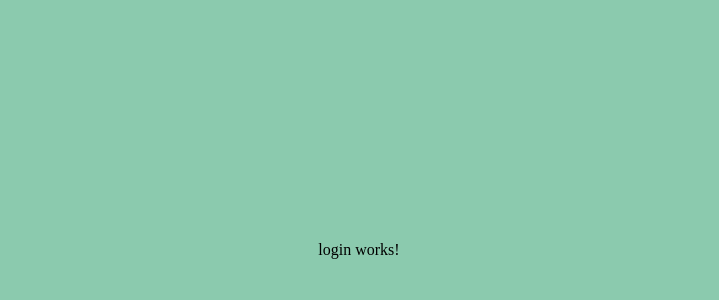
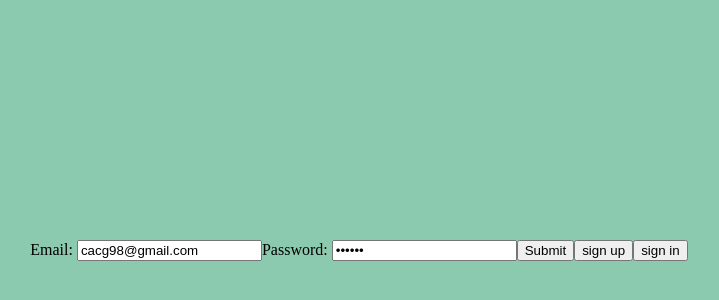
Before and after one commit to cacg98/meals-app, an Angular app: page /login in a window 1280 px wide. Shown: the part 150-450 px from the top of the page, without its empty margins (281-1000 px from the left). Built offline with nearby package versions, Linux system fonts and the light colour scheme.

Commit message:
wip: login form

```diff
--- a/src/app/app.routes.ts
+++ b/src/app/app.routes.ts
@@ -2,5 +2,5 @@ import { Routes } from '@angular/router';
 
 export const routes: Routes = [
     {path: '', pathMatch: 'full', redirectTo: 'login'},
-    {path: 'login', loadComponent: () => import('./features/login/login.component').then(mod => mod.LoginComponent)},
+    {path: 'login', loadComponent: () => import('./features/login/login.component').then(comp => comp.LoginComponent)},
 ];
--- a/src/app/common/interceptors/api/api.interceptor.ts
+++ b/src/app/common/interceptors/api/api.interceptor.ts
@@ -7,8 +7,12 @@ import { AuthTokensService } from '../../services/auth-tokens/auth-tokens.servic
 import * as authEndpoints from '../../endpoints/auth';
 
 export const apiInterceptor: HttpInterceptorFn = (req, next) => {
+	const authUrls = [
+		authEndpoints.REGISTER,
+		authEndpoints.LOGIN
+	];
 
-	if (req.url === authEndpoints.LOGIN) {
+	if (authUrls.includes(req.url)) {
 		return next(req);
 	}
 
--- a/src/app/features/login/login.component.html
+++ b/src/app/features/login/login.component.html
@@ -1,3 +1,11 @@
 <div class="bg">
-    <p>login works!</p>
+    <form [formGroup]="profileForm" (ngSubmit)="onSubmit()">
+        <label for="email">Email: </label>
+        <input id="email" type="email" formControlName="email">
+        <label for="password">Password: </label>
+        <input id="password" type="password" formControlName="password">
+        <button type="submit" [disabled]="profileForm.invalid">Submit</button>
+    </form>
+    <button (click)="isSignUp = true">sign up</button>
+    <button (click)="isSignUp = false">sign in</button>
 </div>
--- a/src/app/features/login/login.component.scss
+++ b/src/app/features/login/login.component.scss
@@ -1,4 +1,4 @@
-@import '../../../styles.scss';
+@import '../../../assets/scss/colors';
 
 .bg {
     background-color: $viridian-300;
--- a/src/app/features/login/login.component.ts
+++ b/src/app/features/login/login.component.ts
@@ -1,12 +1,39 @@
-import { Component } from '@angular/core';
+import { Component, inject } from '@angular/core';
+import { FormBuilder, FormsModule, ReactiveFormsModule, Validators } from '@angular/forms';
+import { AuthService } from '../../common/services/auth/auth.service';
 
 @Component({
   selector: 'app-login',
   standalone: true,
-  imports: [],
+  imports: [FormsModule, ReactiveFormsModule],
   templateUrl: './login.component.html',
   styleUrl: './login.component.scss'
 })
 export class LoginComponent {
+  private formBuilder = inject(FormBuilder)
+  private authSerive = inject(AuthService)
 
+  profileForm = this.formBuilder.nonNullable.group({
+    email: ['cacg98@gmail.com', Validators.required],
+    password: ['123456', Validators.required]
+  })
+
+  isSignUp: boolean = true
+
+  onSubmit() {
+    const { email, password } = this.profileForm.value
+
+    const observable = this.isSignUp ?
+      this.authSerive.register(email!, password!) :
+      this.authSerive.login(email!, password!)
+
+    observable.subscribe({
+      next: res => {
+        console.log(res)
+      },
+      error: err => {
+        console.log(err)
+      }
+    })
+  }
 }
--- /dev/null
+++ b/src/assets/scss/colors.scss
@@ -0,0 +1,11 @@
+$viridian-50: #f0f9f5;
+$viridian-100: #dbf0e4;
+$viridian-200: #b9e1cd;
+$viridian-300: #8bcaae;
+$viridian-400: #59ae8b;
+$viridian-500: #328264;
+$viridian-600: #277459;
+$viridian-700: #1f5d48;
+$viridian-800: #1b4a3b;
+$viridian-900: #173d31;
+$viridian-950: #0c221c;
--- a/src/styles.scss
+++ b/src/styles.scss
@@ -1,15 +1,4 @@
 /* You can add global styles to this file, and also import other style files */
-$viridian-50: #f0f9f5;
-$viridian-100: #dbf0e4;
-$viridian-200: #b9e1cd;
-$viridian-300: #8bcaae;
-$viridian-400: #59ae8b;
-$viridian-500: #328264;
-$viridian-600: #277459;
-$viridian-700: #1f5d48;
-$viridian-800: #1b4a3b;
-$viridian-900: #173d31;
-$viridian-950: #0c221c;
 
 body {
     margin: unset;
```
